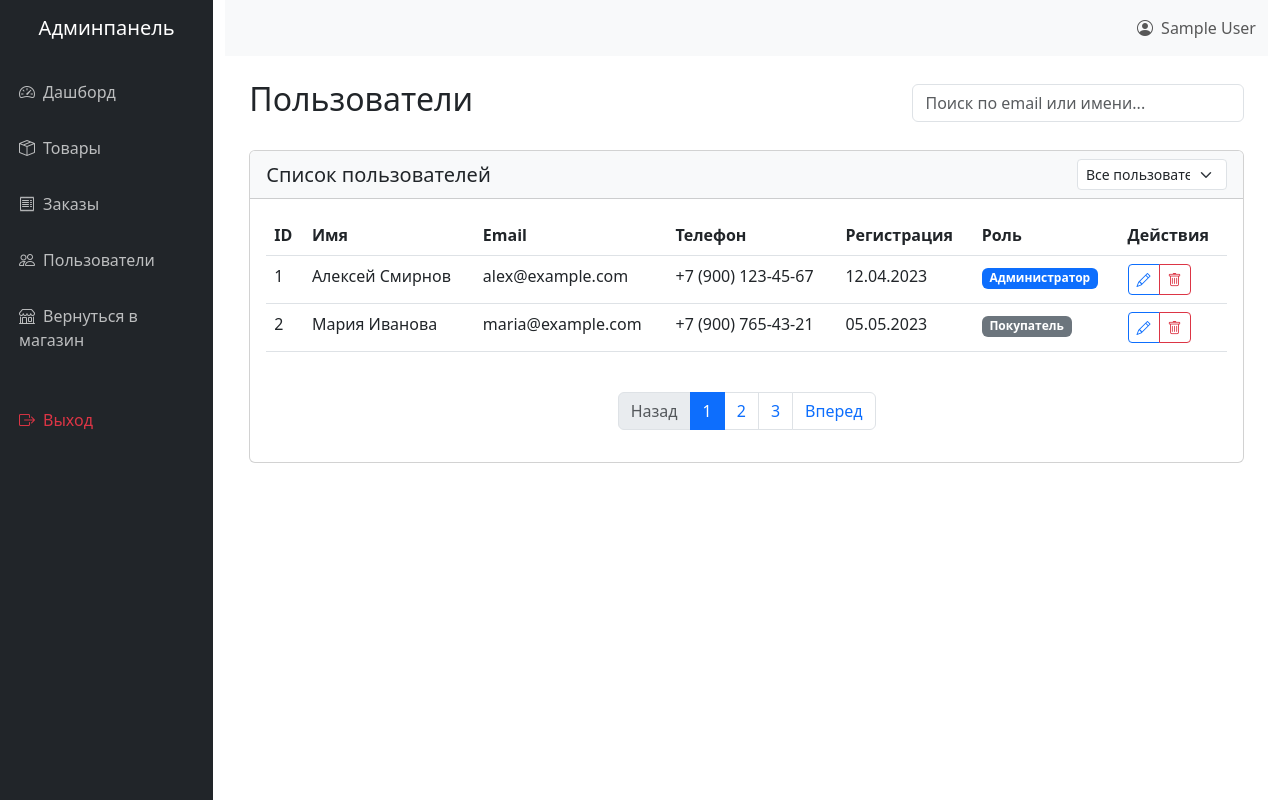
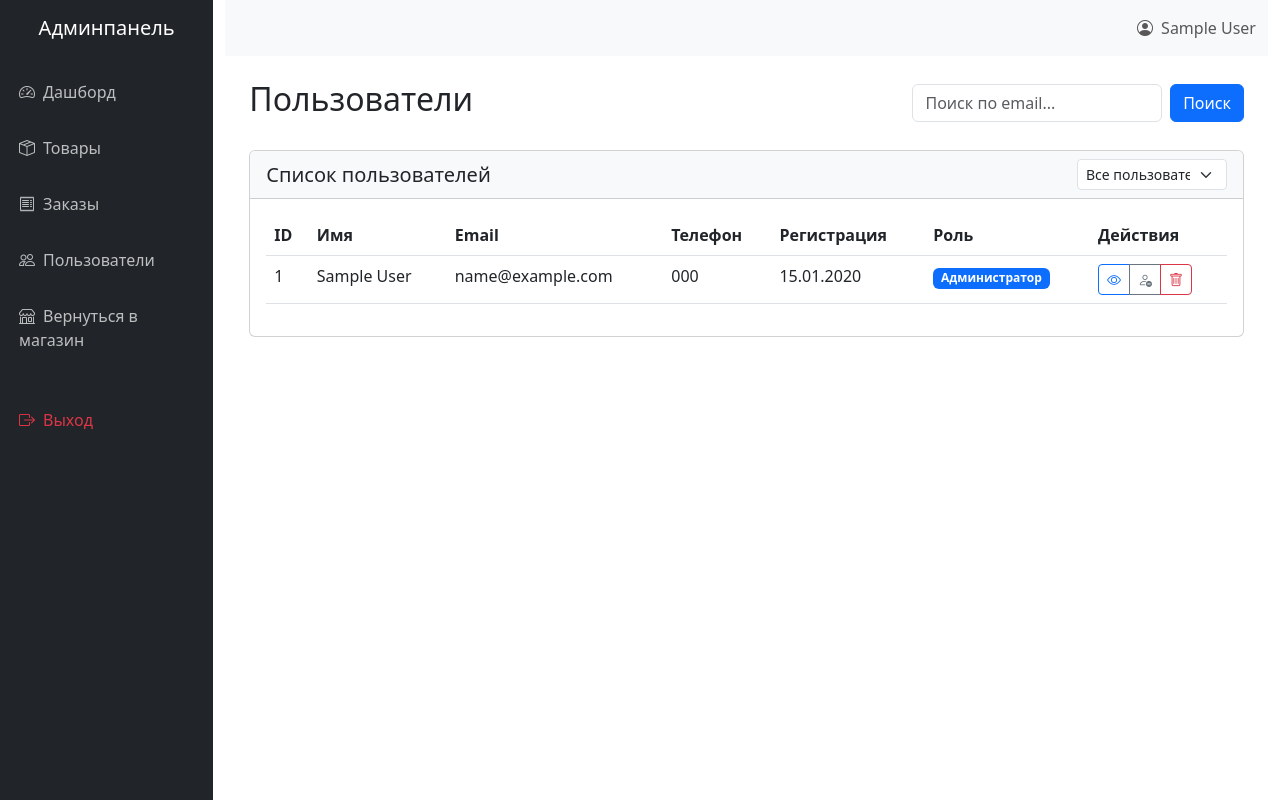
Before and after one commit to K0rgiNaSkeyte/OnlineShopYL, a Flask app: page /admin/users in a window 1280 px wide. Run offline with Flask 3, Linux system fonts and the light colour scheme; a user stored in the database is signed in; tables that the repository leaves empty hold one stand-in row (values such as "Sample post").

Commit message:
Add more functions for admin

```diff
--- a/app/routes/admin.py
+++ b/app/routes/admin.py
@@ -1,7 +1,7 @@
-from flask import render_template, redirect, url_for, flash, request
-from flask_login import login_required
+from flask import render_template, redirect, url_for, flash, request, abort
+from flask_login import login_required, current_user
 from app.decorators import admin_required
-from app.models import Product, Order, User, Category
+from app.models import Product, Order, User, Category, UserProfile
 from app.forms import ProductForm, CategoryForm
 from app import db
 from app.routes import admin_bp
@@ -218,5 +218,98 @@ def orders():
 @admin_required
 def users():
     """Управление пользователями"""
-    users = User.query.all()
-    return render_template('users.html', users=users)
+    page = request.args.get('page', 1, type=int)
+    per_page = 10
+    search_query = request.args.get('q', '')
+
+    # Базовый запрос
+    query = User.query
+
+    # Поиск по email
+    if search_query:
+        query = query.filter(User.email.ilike(f'%{search_query}%'))
+
+    # Фильтр по роли
+    role_filter = request.args.get('role')
+    if role_filter == 'admin':
+        query = query.filter(User.is_admin == True)
+    elif role_filter == 'user':
+        query = query.filter(User.is_admin == False)
+
+    # Пагинация
+    pagination = query.paginate(page=page, per_page=per_page)
+    users = pagination.items
+
+    return render_template('users.html',
+                          users=users,
+                          pagination=pagination,
+                          search_query=search_query,
+                          role_filter=role_filter)
+
+
+@admin_bp.route('/users/<int:id>')
+@admin_required
+def view_user(id):
+    """Просмотр профиля пользователя"""
+    user = User.query.get_or_404(id)
+    return render_template('user_profile.html', user=user)
+
+
+@admin_bp.route('/users/delete/<int:id>', methods=['POST'])
+@admin_required
+def delete_user(id):
+    """Удаление пользователя"""
+    user = User.query.get_or_404(id)
+
+    # Проверка, что админ не удаляет сам себя
+    if user.id == current_user.id:
+        flash('Вы не можете удалить свой аккаунт', 'danger')
+        return redirect(url_for('admin.users'))
+
+    # Проверяем, есть ли у пользователя заказы
+    if user.orders and len(user.orders) > 0:
+        flash(f'Невозможно удалить пользователя {user.email}, так как у него есть заказы', 'danger')
+        return redirect(url_for('admin.users'))
+
+    # Удаляем отзывы пользователя
+    if hasattr(user, 'reviews'):
+        for review in user.reviews:
+            db.session.delete(review)
+
+    # Удаляем корзину пользователя
+    if user.cart:
+        # Удаляем все элементы корзины
+        for item in user.cart.items:
+            db.session.delete(item)
+        db.session.delete(user.cart)
+
+    # Удаляем профиль пользователя, если он существует
+    if user.profile:
+        db.session.delete(user.profile)
+
+    # Удаляем пользователя
+    db.session.delete(user)
+    db.session.commit()
+
+    flash(f'Пользователь {user.email} успешно удален', 'success')
+    return redirect(url_for('admin.users'))
+
+
+@admin_bp.route('/users/toggle-admin/<int:id>', methods=['POST'])
+@admin_required
+def toggle_admin(id):
+    """Выдача/отзыв прав администратора"""
+    user = User.query.get_or_404(id)
+
+    # Проверка, что админ не снимает права с самого себя
+    if user.id == current_user.id:
+        flash('Вы не можете изменить свои права администратора', 'danger')
+        return redirect(url_for('admin.users'))
+
+    # Инвертируем статус администратора
+    user.is_admin = not user.is_admin
+    db.session.commit()
+
+    action = "выданы" if user.is_admin else "отозваны"
+    flash(f'Права администратора {action} для пользователя {user.email}', 'success')
+    return redirect(url_for('admin.users'))
--- a/app/template/users.html
+++ b/app/template/users.html
@@ -6,7 +6,10 @@
 <div class="d-flex justify-content-between align-items-center mb-4">
     <h2>Пользователи</h2>
     <div class="col-md-4">
-        <input type="text" class="form-control" placeholder="Поиск по email или имени...">
+        <form action="{{ url_for('admin.users') }}" method="get" class="d-flex">
+            <input type="text" name="q" class="form-control" placeholder="Поиск по email..." value="{{ search_query }}">
+            <button type="submit" class="btn btn-primary ms-2">Поиск</button>
+        </form>
     </div>
 </div>
 
@@ -14,11 +17,16 @@
     <div class="card-header bg-light d-flex justify-content-between align-items-center">
         <h5 class="mb-0">Список пользователей</h5>
         <div>
-            <select class="form-select form-select-sm" style="width: 150px;">
-                <option selected>Все пользователи</option>
-                <option>Администраторы</option>
-                <option>Покупатели</option>
-            </select>
+            <form action="{{ url_for('admin.users') }}" method="get" class="d-flex align-items-center">
+                {% if search_query %}
+                <input type="hidden" name="q" value="{{ search_query }}">
+                {% endif %}
+                <select name="role" class="form-select form-select-sm" style="width: 150px;" onchange="this.form.submit()">
+                    <option value="" {% if not role_filter %}selected{% endif %}>Все пользователи</option>
+                    <option value="admin" {% if role_filter == 'admin' %}selected{% endif %}>Администраторы</option>
+                    <option value="user" {% if role_filter == 'user' %}selected{% endif %}>Покупатели</option>
+                </select>
+            </form>
         </div>
     </div>
     <div class="card-body">
@@ -36,64 +44,111 @@
                     </tr>
                 </thead>
                 <tbody>
+                    {% for user in users %}
                     <tr>
-                        <td>1</td>
-                        <td>Алексей Смирнов</td>
-                        <td>alex@example.com</td>
-                        <td>+7 (900) 123-45-67</td>
-                        <td>12.04.2023</td>
+                        <td>{{ user.id }}</td>
+                        <td>{{ user.name }}</td>
+                        <td>{{ user.email }}</td>
+                        <td>{{ user.phone }}</td>
+                        <td>{{ user.created_at.strftime('%d.%m.%Y') }}</td>
                         <td>
+                            {% if user.is_admin %}
                             <span class="badge bg-primary">Администратор</span>
+                            {% else %}
+                            <span class="badge bg-secondary">Покупатель</span>
+                            {% endif %}
                         </td>
                         <td>
                             <div class="btn-group btn-group-sm">
-                                <a href="/admin/users/1" class="btn btn-outline-primary">
-                                    <i class="bi bi-pencil"></i>
+                                <a href="{{ url_for('admin.view_user', id=user.id) }}" class="btn btn-outline-primary">
+                                    <i class="bi bi-eye"></i>
                                 </a>
-                                <button class="btn btn-outline-danger">
+                                <button type="button" class="btn btn-outline-secondary" data-bs-toggle="modal" data-bs-target="#toggleAdminModal{{ user.id }}">
+                                    {% if user.is_admin %}
+                                    <i class="bi bi-person-dash"></i>
+                                    {% else %}
+                                    <i class="bi bi-person-plus"></i>
+                                    {% endif %}
+                                </button>
+                                <button type="button" class="btn btn-outline-danger" data-bs-toggle="modal" data-bs-target="#deleteModal{{ user.id }}">
                                     <i class="bi bi-trash"></i>
                                 </button>
                             </div>
-                        </td>
-                    </tr>
-                    <!-- Другие пользователи -->
-                    <tr>
-                        <td>2</td>
-                        <td>Мария Иванова</td>
-                        <td>maria@example.com</td>
-                        <td>+7 (900) 765-43-21</td>
-                        <td>05.05.2023</td>
-                        <td>
-                            <span class="badge bg-secondary">Покупатель</span>
-                        </td>
-                        <td>
-                            <div class="btn-group btn-group-sm">
-                                <a href="/admin/users/2" class="btn btn-outline-primary">
-                                    <i class="bi bi-pencil"></i>
-                                </a>
-                                <button class="btn btn-outline-danger">
-                                    <i class="bi bi-trash"></i>
-                                </button>
+
+                            <!-- Модальное окно для подтверждения удаления -->
+                            <div class="modal fade" id="deleteModal{{ user.id }}" tabindex="-1" aria-hidden="true">
+                                <div class="modal-dialog">
+                                    <div class="modal-content">
+                                        <div class="modal-header">
+                                            <h5 class="modal-title">Подтверждение удаления</h5>
+                                            <button type="button" class="btn-close" data-bs-dismiss="modal" aria-label="Close"></button>
+                                        </div>
+                                        <div class="modal-body">
+                                            <p>Вы действительно хотите удалить пользователя <strong>{{ user.email }}</strong>?</p>
+                                            <p class="text-danger">Это действие нельзя отменить.</p>
+                                        </div>
+                                        <div class="modal-footer">
+                                            <button type="button" class="btn btn-secondary" data-bs-dismiss="modal">Отмена</button>
+                                            <form action="{{ url_for('admin.delete_user', id=user.id) }}" method="post">
+                                                <button type="submit" class="btn btn-danger">Удалить</button>
+                                            </form>
+                                        </div>
+                                    </div>
+                                </div>
+                            </div>
+
+                            <!-- Модальное окно для изменения прав администратора -->
+                            <div class="modal fade" id="toggleAdminModal{{ user.id }}" tabindex="-1" aria-hidden="true">
+                                <div class="modal-dialog">
+                                    <div class="modal-content">
+                                        <div class="modal-header">
+                                            <h5 class="modal-title">Изменение прав доступа</h5>
+                                            <button type="button" class="btn-close" data-bs-dismiss="modal" aria-label="Close"></button>
+                                        </div>
+                                        <div class="modal-body">
+                                            {% if user.is_admin %}
+                                            <p>Вы действительно хотите отозвать права администратора у пользователя <strong>{{ user.email }}</strong>?</p>
+                                            {% else %}
+                                            <p>Вы действительно хотите назначить пользователя <strong>{{ user.email }}</strong> администратором?</p>
+                                            {% endif %}
+                                        </div>
+                                        <div class="modal-footer">
+                                            <button type="button" class="btn btn-secondary" data-bs-dismiss="modal">Отмена</button>
+                                            <form action="{{ url_for('admin.toggle_admin', id=user.id) }}" method="post">
+                                                <button type="submit" class="btn btn-primary">Подтвердить</button>
+                                            </form>
+                                        </div>
+                                    </div>
+                                </div>
                             </div>
                         </td>
                     </tr>
+                    {% endfor %}
                 </tbody>
             </table>
         </div>
 
+        {% if pagination.pages > 1 %}
         <nav class="mt-4">
             <ul class="pagination justify-content-center">
-                <li class="page-item disabled">
-                    <a class="page-link" href="#" tabindex="-1">Назад</a>
+                <li class="page-item {% if not pagination.has_prev %}disabled{% endif %}">
+                    <a class="page-link" href="{{ url_for('admin.users', page=pagination.prev_num, q=search_query, role=role_filter) if pagination.has_prev else '#' }}" tabindex="-1">Назад</a>
                 </li>
-                <li class="page-item active"><a class="page-link" href="#">1</a></li>
-                <li class="page-item"><a class="page-link" href="#">2</a></li>
-                <li class="page-item"><a class="page-link" href="#">3</a></li>
-                <li class="page-item">
-                    <a class="page-link" href="#">Вперед</a>
+                {% for page_num in pagination.iter_pages(left_edge=1, right_edge=1, left_current=1, right_current=2) %}
+                    {% if page_num %}
+                        <li class="page-item {% if page_num == pagination.page %}active{% endif %}">
+                            <a class="page-link" href="{{ url_for('admin.users', page=page_num, q=search_query, role=role_filter) }}">{{ page_num }}</a>
+                        </li>
+                    {% else %}
+                        <li class="page-item disabled"><span class="page-link">...</span></li>
+                    {% endif %}
+                {% endfor %}
+                <li class="page-item {% if not pagination.has_next %}disabled{% endif %}">
+                    <a class="page-link" href="{{ url_for('admin.users', page=pagination.next_num, q=search_query, role=role_filter) if pagination.has_next else '#' }}">Вперед</a>
                 </li>
             </ul>
         </nav>
+        {% endif %}
     </div>
 </div>
 {% endblock %}
```
